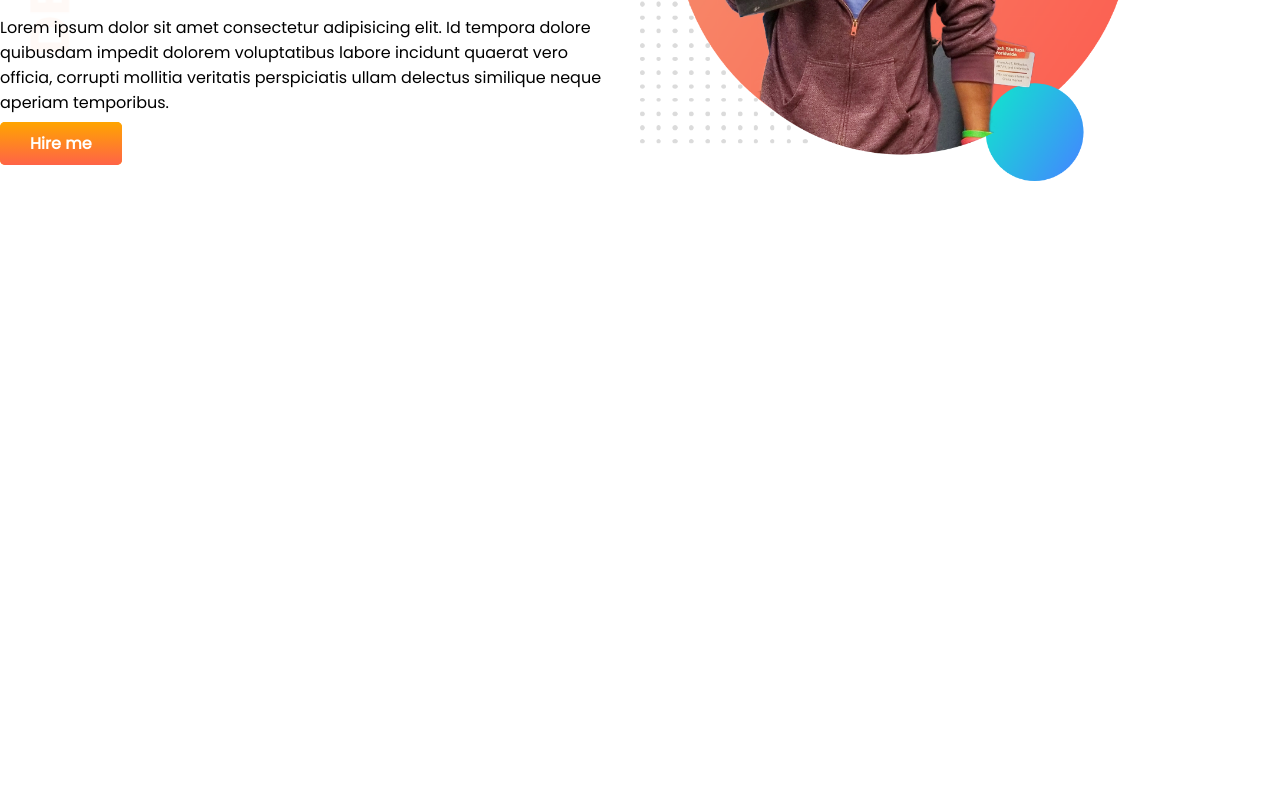
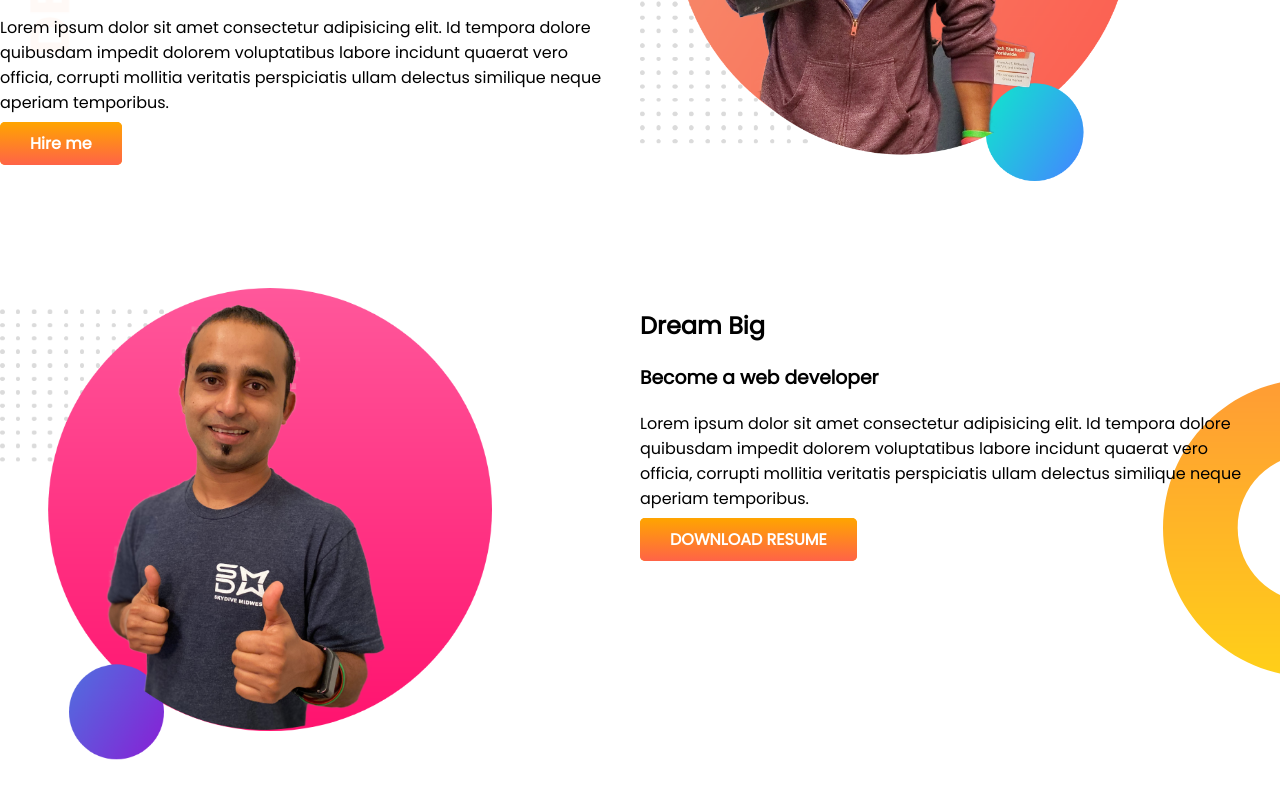
Before and after one commit to sharef797/developer-portfolio, a plain HTML site: page index.html in a window 1280 px wide. Shown: the part 307-1106 px from the top of the page. Before the commit the page ends 800 px from the top, so only its background shows below. Drawn offline with Linux system fonts and the light colour scheme.

Commit message:
dream big added

```diff
--- a/index.html
+++ b/index.html
@@ -23,5 +23,16 @@
             <img src="images/jhankar.png" alt="jhankar mahbub">
         </div>
     </section>
+    <section class="dream-big">
+        <div class="half-width">
+            <img src="images/jhankar2.png" alt="jhankar mahbub">
+        </div>
+        <div class="half-width">
+            <h2>Dream Big</h2>
+            <h3>Become a web developer</h3>
+            <p>Lorem ipsum dolor sit amet consectetur adipisicing elit. Id tempora dolore quibusdam impedit dolorem voluptatibus labore incidunt quaerat vero officia, corrupti mollitia veritatis perspiciatis ullam delectus similique neque aperiam temporibus.</p>
+            <a class="line-button" target="_blank" href="https://www.linkedin.com/feed/">DOWNLOAD RESUME</a>
+        </div>
+    </section>
 </body>
 </html>
--- a/style.css
+++ b/style.css
@@ -13,6 +13,7 @@
 
 section {
     display: flex;
+    margin-bottom: 100px;
 }
 
 .half-width {
@@ -36,3 +37,8 @@
     background-image: url(images/top-banner.png);
     background-repeat: no-repeat;
 }
+.dream-big{
+    background-image: url(images/dream-bg.png);
+    background-repeat: no-repeat;
+    background-position: right;
+}
```
